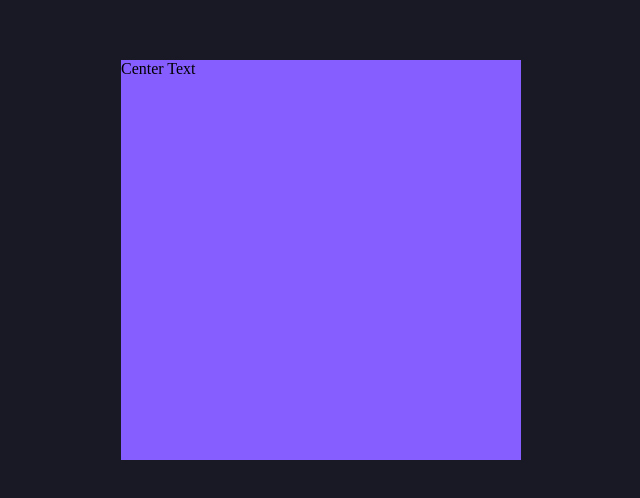
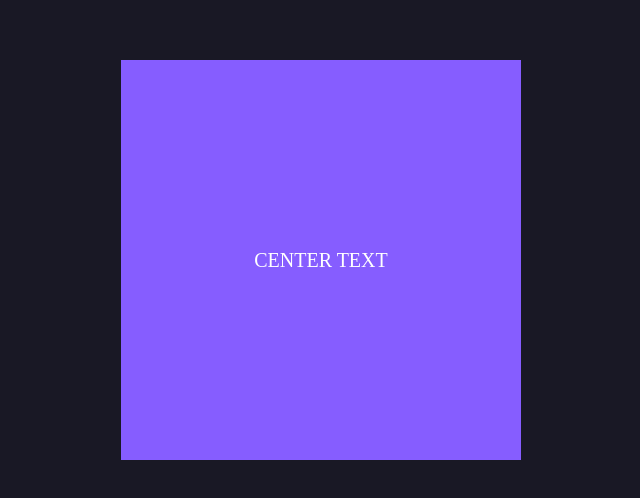
Before and after one commit to cyberadityacode/html_css_projects, a plain HTML site: page csspractice/task3-center a div marginflex/index.html in a window 1280 px wide. Shown: the part 140-638 px from the top of the page, without its empty margins (319-959 px from the left). Drawn offline with Linux system fonts and the light colour scheme.

Commit message:
all ways to center a div

```diff
--- a/csspractice/task3-center a div marginflex/style.css
+++ b/csspractice/task3-center a div marginflex/style.css
@@ -11,9 +11,9 @@ body{
     /* position: relative; */
 
     /* 2nd flexbox */
-    /* display: flex;
+    display: flex;
     justify-content: center;
-    align-items: center; */
+    align-items: center;
 
     /* 3rd grid */
     /* display: grid; */
@@ -41,5 +41,15 @@ body{
     transform: translate(-50%,-50%); */
 
     /* 5th way */
-    margin: auto;
+    /* margin: auto; */
+
+    /*text center  */
+    display: flex;
+    justify-content: center;
+    align-items: center;
+
+    color:#fff;
+    text-transform: uppercase;
+    font-size: 20px;
+    /* writing-mode: sideways-lr; */
 }
```
